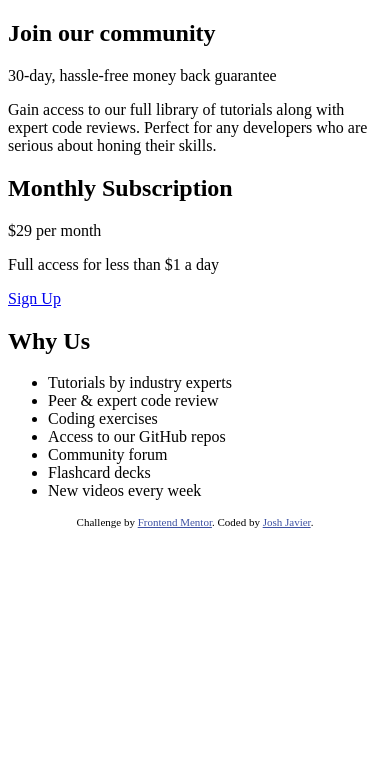
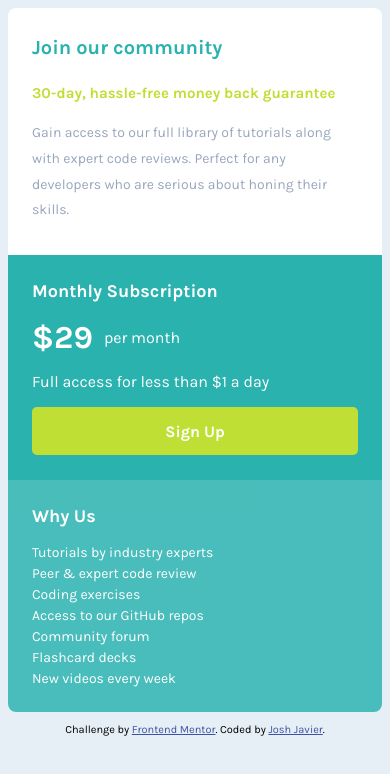
Before and after one commit to joshjavier/single-price-grid-component, a website: page index.html in a window 390 px wide. Drawn offline with Linux system fonts and the light colour scheme.

Commit message:
Update markup and add styles for mobile view

```diff
--- a/index.html
+++ b/index.html
@@ -8,11 +8,135 @@
     <link rel="icon" type="image/png" sizes="32x32" href="./images/favicon-32x32.png" />
 
     <style>
+      /* karla-regular - latin */
+      @font-face {
+        font-display: swap;
+        font-family: 'Karla';
+        font-style: normal;
+        font-weight: 400;
+        src: url('fonts/karla-v30-latin-regular.woff2') format('woff2');
+      }
+      /* karla-700 - latin */
+      @font-face {
+        font-display: swap;
+        font-family: 'Karla';
+        font-style: normal;
+        font-weight: 700;
+        src: url('fonts/karla-v30-latin-700.woff2') format('woff2');
+      }
+
       :root {
         --cyan: hsl(179, 62%, 43%);
         --bright-yellow: hsl(71, 73%, 54%);
         --light-gray: hsl(204, 43%, 93%);
         --grayish-blue: hsl(218, 22%, 67%);
+      }
+
+      * {
+        box-sizing: border-box;
+        font-family: inherit;
+        line-height: inherit;
+        color: inherit;
+      }
+
+      html {
+        font-family: 'Karla', sans-serif;
+      }
+
+      body {
+        background-color: var(--light-gray);
+      }
+
+      /* Blocks */
+      .price-grid {
+        background-color: white;
+        color: var(--grayish-blue);
+        border-radius: calc(8 / 16 * 1rem);
+        overflow: hidden;
+        max-inline-size: calc(635 / 16 * 1rem);
+      }
+
+      .price-grid .btn {
+        text-decoration: none;
+        font-weight: 700;
+        background-color: var(--bright-yellow);
+        padding-block: calc(15 / 16 * 1rem) calc(14 / 16 * 1rem);
+        display: flex;
+        justify-content: center;
+        border-radius: calc(5 / 16 * 1rem);
+      }
+
+      .price-grid ul {
+        list-style-type: none;
+        padding-inline-start: 0;
+        font-size: calc(14 / 16 * 1rem);
+      }
+
+      .price-grid li + li {
+        margin-block-start: calc(4 / 16 * 1rem);
+      }
+
+      .price-grid .price {
+        display: flex;
+        align-items: center;
+        gap: calc(11 / 16 * 1rem);
+      }
+
+      .price-grid .price > :first-child {
+        font-size: calc(32 / 16 * 1rem);
+        font-weight: 700;
+      }
+
+      .price-grid section {
+        padding: calc(25 / 16 * 1rem) calc(24 / 16 * 1rem);
+      }
+
+      .price-grid section:not(.hook) {
+        background-color: var(--cyan);
+        color: white;
+      }
+
+      .price-grid section:nth-child(even) {
+        opacity: 0.85;
+      }
+
+      .price-grid section > :first-child {
+        margin-block: 0 calc(17 / 16 * 1rem);
+        font-size: calc(18 / 16 * 1rem);
+      }
+
+      .price-grid section > :last-child {
+        margin-block-end: 0;
+      }
+
+      .price-grid .hook {
+        padding-block: calc(28 / 16 * 1rem) calc(32 / 16 * 1rem);
+        font-size: calc(14 / 16 * 1rem);
+      }
+
+      .price-grid .hook > * + * {
+        margin-block: calc(17 / 16 * 1rem) 0;
+      }
+
+      .price-grid .hook .title,
+      .price-grid .hook .subtitle {
+        font-weight: 700;
+      }
+
+      .price-grid .hook .title {
+        color: var(--cyan);
+        margin-block: 0 calc(25 / 16 * 1rem);
+        font-size: calc(20 / 16 * 1rem);
+      }
+
+      .price-grid .hook .subtitle {
+        color: var(--bright-yellow);
+        line-height: 125%;
+        font-size: calc(15 / 16 * 1rem);
+      }
+
+      .price-grid .hook .description {
+        line-height: 185%;
       }
 
       .attribution {
@@ -22,26 +146,47 @@
       .attribution a {
         color: hsl(228, 45%, 44%);
       }
+
+      /* Utilities */
+      .switcher {
+        display: flex;
+        flex-wrap: wrap;
+      }
+
+      .switcher > * {
+        flex-grow: 1;
+        flex-basis: calc((var(--threshold, 30rem) - 100%) * 999);
+      }
+
+      .switcher > :nth-last-child(n + 3),
+      .switcher > :nth-last-child(n + 3) ~ * {
+        /* ↓ Switch to a vertical configuration if there are more than 2 child elements */
+        flex-basis: 100%;
+      }
     </style>
   </head>
   <body>
     <main>
       <article class="price-grid">
-        <div class="hook">
+        <section class="hook">
           <h1 class="title">Join our community</h1>
           <p class="subtitle">30-day, hassle-free money back guarantee</p>
           <p class="description">
             Gain access to our full library of tutorials along with expert code reviews. Perfect for any developers who
             are serious about honing their skills.
           </p>
-        </div>
-        <div class="pricing">
+        </section>
+        <div class="switcher">
+          <section class="pricing">
             <h2>Monthly Subscription</h2>
-          <p>&dollar;29 per month</p>
-          <p>Full access for less than &dollar;1 a day</p>
-          <a href="#">Sign Up</a>
-        </div>
-        <div class="why-us">
+            <p class="price">
+              <span>$29</span>
+              <span>per month</span>
+            </p>
+            <p>Full access for less than $1 a day</p>
+            <a href="#" class="btn">Sign Up</a>
+          </section>
+          <section class="why-us">
             <h2>Why Us</h2>
             <ul role="list">
               <li>Tutorials by industry experts</li>
@@ -52,6 +197,7 @@
               <li>Flashcard decks</li>
               <li>New videos every week</li>
             </ul>
+          </section>
         </div>
       </article>
     </main>
```
Also changed, not shown: fonts/karla-v30-latin-700.woff2 (added), fonts/karla-v30-latin-regular.woff2 (added). Lines whose indentation alone changed are shown as unchanged.
